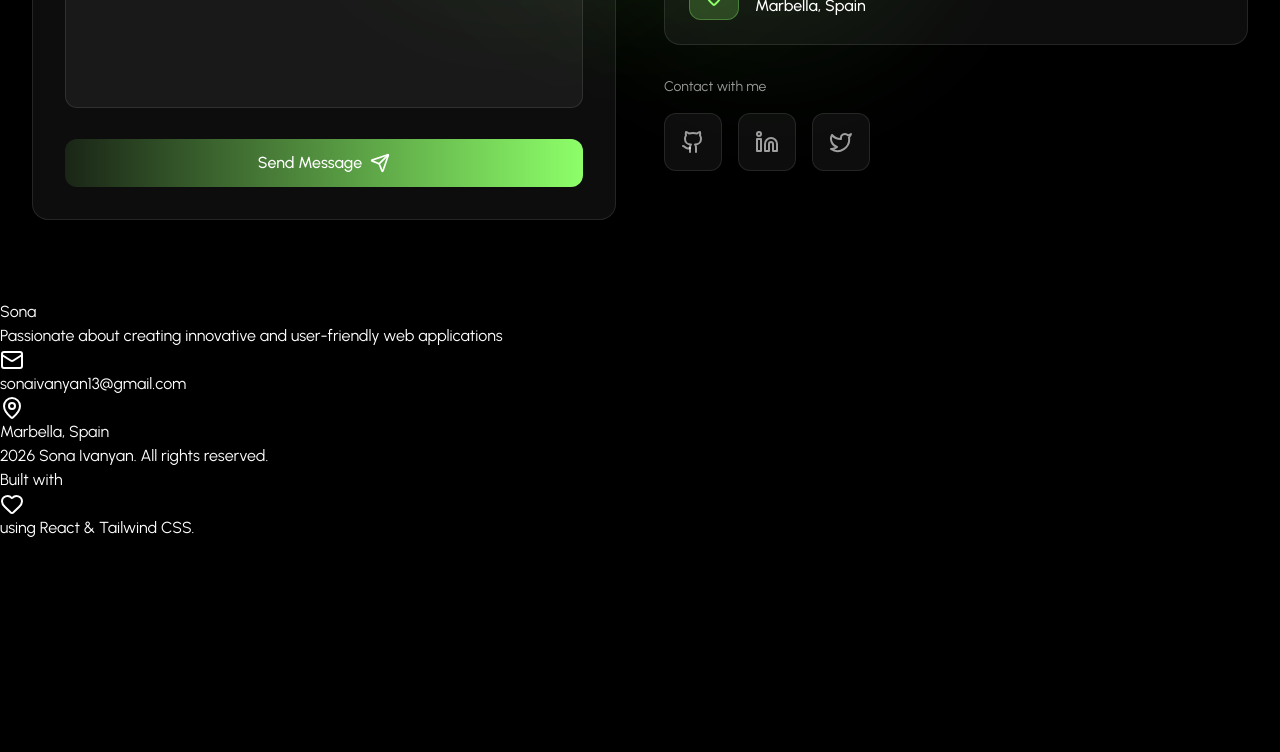
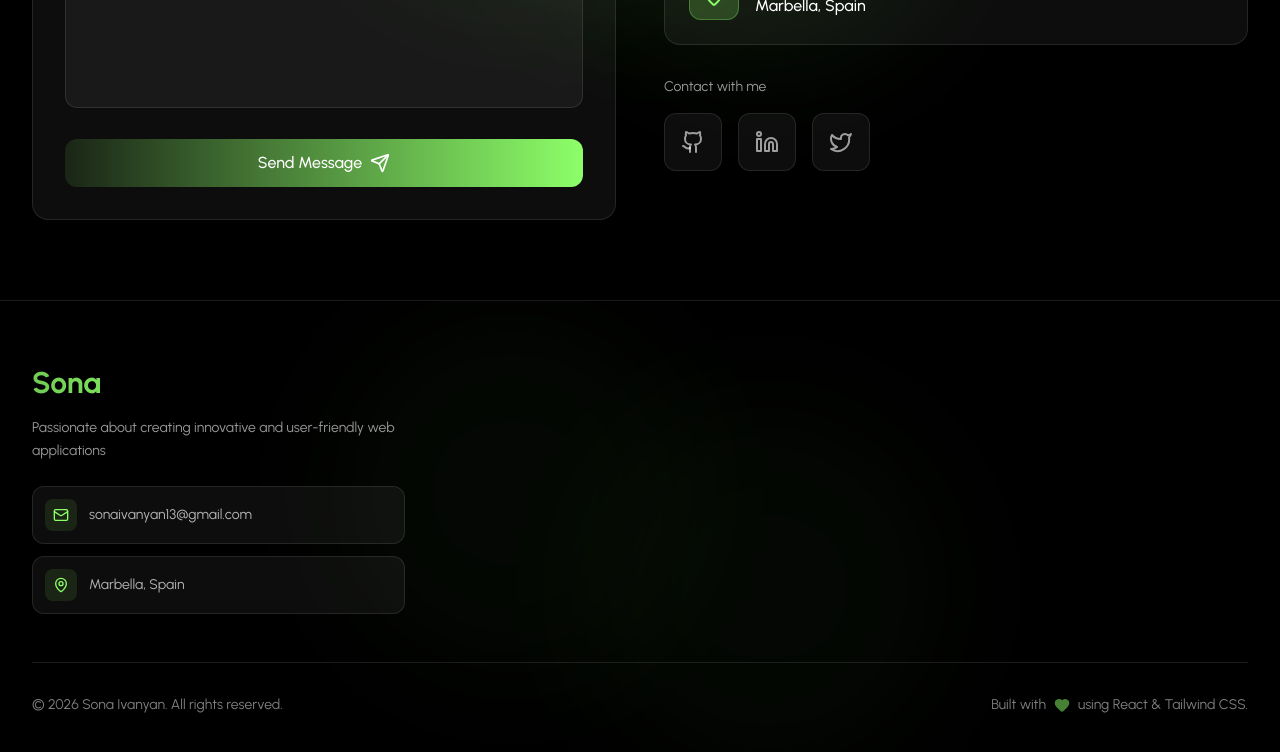
Before and after one commit to sonaiv13/portfolio_demo, a React (Vite) app: page / in a window 1280 px wide. Shown: the part 5990-6742 px from the top of the page. Built offline with nearby package versions, Linux system fonts and the light colour scheme.

Commit message:
Footer styling

```diff
--- a/src/components/layout/Footer.jsx
+++ b/src/components/layout/Footer.jsx
@@ -14,41 +14,41 @@ const Footer = () => {
     }
 
     return (
-        <footer className=''>
-            <div className=''>
-                <div className=''/>
-                <div className=''/>
+        <footer className='relative bg-black overflow-hidden border-t border-white/10'>
+            <div className='absolute inset-0 overflow-hidden'>
+                <div className='absolute top-0 left-1/4 w-96 h-96 bg-primary/10 opacity-30 rounded-full blur-3xl'/>
+                <div className='absolute bottom-0 right-1/4 w-96 h-96 bg-primary/10 opacity-30 rounded-full blur-3xl'/>
             </div>
 
-            <div className=''>
-                <div className=''>
+            <div className='relative z-10 max-w-7xl mx-auto px-4 sm:px-6 lg:px-8 py-16'>
+                <div className='grid grid-cols-1 md:grid-cols-3 gap-12 mb-12'>
                     <FadeIn delay={0}>
                         <div>
-                            <h3 className=''>
+                            <h3 className='text-3xl font-bold bg-linear-to-r from-primary/80 via-primary to-primary/80 bg-clip-text text-transparent mb-4'>
                                 {PERSONAL_INFO.name.split(' ')[0]}
                             </h3>
-                            <p className=''>
+                            <p className='text-white/60 text-sm mb-6 leading-relaxed'>
                                 {PERSONAL_INFO.tagline}
                             </p>
 
-                            <div className=''>
+                            <div className='space-y-3'>
                                 <a
                                     href={`mailto:${PERSONAL_INFO.email}`}
-                                    className=''
+                                    className='group flex items-center gap-3 p-3 bg-white/5 border border-white/10 rounded-xl hover:bg-white/10 hover:border-primary/30 transition-all duration-300'
                                 >
-                                   <div className=''>
-                                       <Mail className=''/>
+                                   <div className='p-2 bg-primary/10 rounded-lg'>
+                                       <Mail className='w-4 h-4 text-primary'/>
                                    </div>
-                                   <span className=''>
+                                   <span className='text-white/70 text-sm group-hover:text-white transition-colors'>
                                        {PERSONAL_INFO.email}
                                    </span>
                                 </a>
 
-                                <div className=''>
-                                    <div className=''>
-                                        <MapPin className=''/>
+                                <div className='flex items-center gap-3 p-3 bg-white/5 border border-white/10 rounded-xl'>
+                                    <div className='p-2 bg-primary/10 rounded-lg'>
+                                        <MapPin className='w-4 h-4 text-primary'/>
                                     </div>
-                                    <span className=''>
+                                    <span className='text-white/70 text-sm'>
                                         {PERSONAL_INFO.location}
                                     </span>
                                 </div>
@@ -58,13 +58,13 @@ const Footer = () => {
                 </div>
 
                 <FadeIn delay={300}>
-                    <div className=''>
-                        <div className=''>
-                            <p className=''>
-                                {new Date().getFullYear()} {PERSONAL_INFO.name}. All rights reserved.
+                    <div className='pt-8 border-t border-white/10'>
+                        <div className='flex flex-col md:flex-row items-center justify-between gap-4'>
+                            <p className='text-white/50 text-sm'>
+                                © {new Date().getFullYear()} {PERSONAL_INFO.name}. All rights reserved.
                             </p>
-                            <p className=''>
-                                Built with <Heart className=''/> using React & Tailwind CSS.
+                            <p className='flex items-center gap-2 text-white/50 text-sm'>
+                                Built with <Heart className='w-4 h-4 text-primary fill-primary animate-pulse'/> using React & Tailwind CSS.
                             </p>
                         </div>
                     </div>
```
